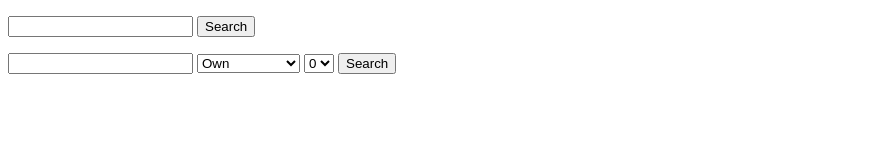
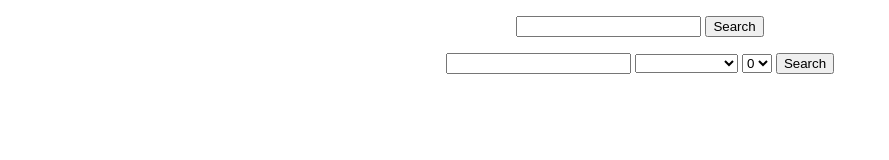
Before and after one commit to CsiPA0723/NTPSearch, a plain HTML site: page index.html in a window 1280 px wide. Shown: the whole page, without its empty margins (0-889 px from the left). Drawn offline with Linux system fonts and the light colour scheme.

Commit message:
Some sh*t.

```diff
--- a/index.html
+++ b/index.html
@@ -4,17 +4,17 @@
         <meta charset="utf-8" />
         <title>NTP Search</title>
         <link rel="stylesheet" type="text/css" media="screen" href="style.css" />
-        <script src="./Scripts/script.js"></script>
+        <script src="script.js"></script>
     </head>
-    <body>
+    <body onload="init()">
         <p>
             <input id="game-search" type="text" />
-            <button id="button-game-search">Search</button>
+            <button id="button-game-search" onclick="gameSearch()">Search</button>
         </p>
-
         <p>
             <input id="user-search" type="text" />
-            <select>
+            <select id="user-select">
+                <option value="null"></option>
                 <option value="own">Own</option>
                 <option value="rated">Rated</option>
                 <option value="played">Played</option>
@@ -24,11 +24,11 @@
                 <option value="wantintrade">Want-in-trade</option>
                 <option value="whislist">Whislist</option>
             </select>
-            <select>
+            <select id="user-select2">
                 <option value="0">0</option>
                 <option value="1">1</option>
             </select>
-            <button id="button-user-search">Search</button>
+            <button id="button-user-search" onclick="userSearch()">Search</button>
         </p>
     </body>
 </html>
--- /dev/null
+++ b/script.js
@@ -0,0 +1,13 @@
+function init() {
+
+}
+
+function gameSearch() {
+
+}
+
+function userSearch() {
+    var uSelect = document.getElementById("user-select").value;
+    var uSelect2 = document.getElementById("user-select2").value;
+    window.location = "./respons.html";
+}
--- a/style.css
+++ b/style.css
@@ -0,0 +1,3 @@
+body {
+    text-align: center;
+}
```
Also changed, not shown: Scripts/index.js (deleted), Scripts/respons.js (deleted), respons.html (deleted).
